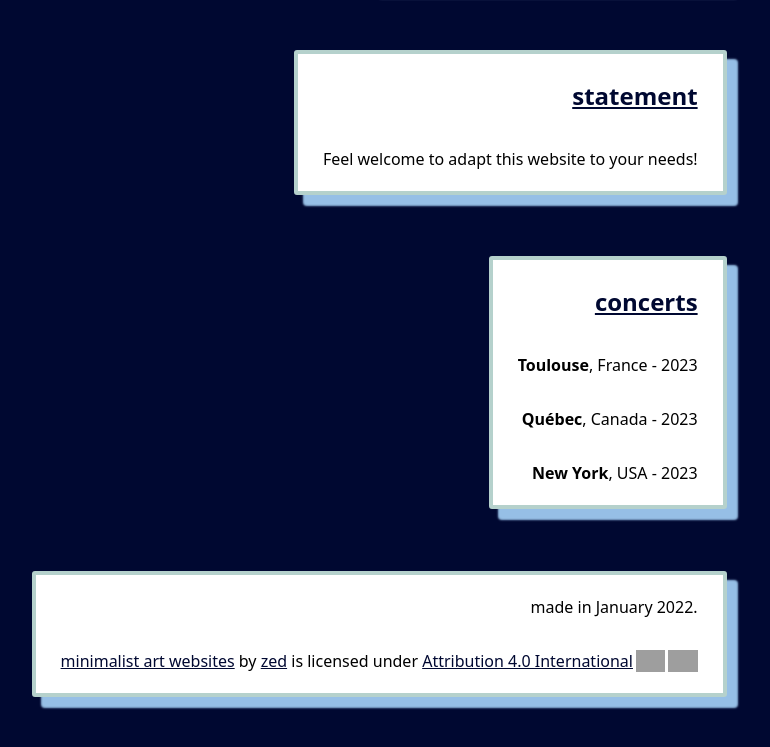
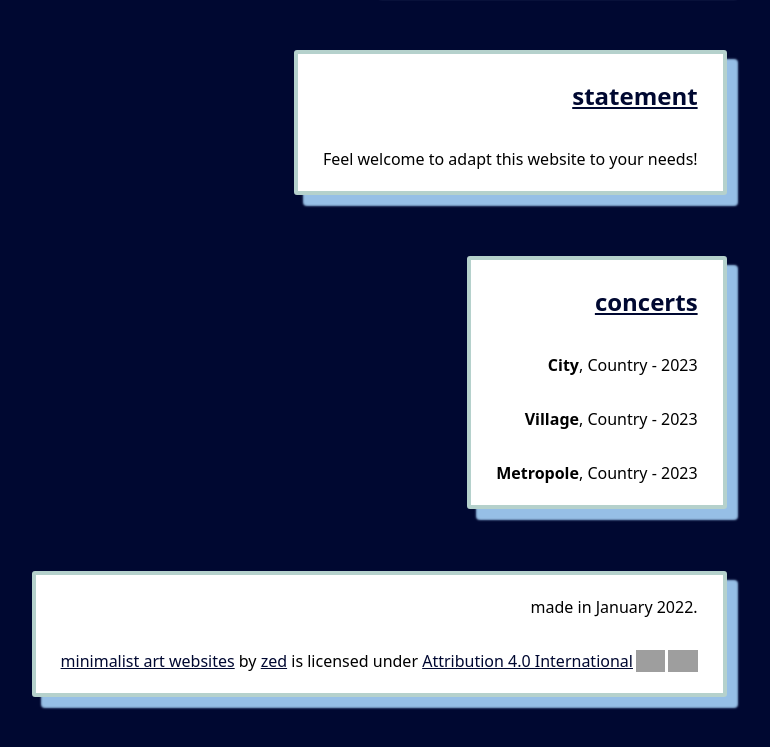
Before and after one commit to eviau/htmlfreewrites, a plain HTML site: page minimalistfieldrecording/minimalistfieldrecording.html in a window 1280 px wide. Shown: the part 863-1610 px from the top of the page, without its empty margins (478-1248 px from the left). Drawn offline with Linux system fonts and the light colour scheme; grey boxes are pictures that could not be loaded.

Commit message:
editing (#2)
* editing

* oups

```diff
--- a/minimalistfieldrecording/minimalistfieldrecording.html
+++ b/minimalistfieldrecording/minimalistfieldrecording.html
@@ -36,9 +36,9 @@
 
 		<div class="content">
 			<h2 id="concerts"><a href="#concerts">concerts</a></h2>
-			<p><b>Toulouse</b>, France - 2023</p>
-			<p><b>Québec</b>, Canada - 2023</p>
-			<p><b>New York</b>, USA - 2023</p>
+			<p><b>City</b>, Country - 2023</p>
+			<p><b>Village</b>, Country - 2023</p>
+			<p><b>Metropole</b>, Country - 2023</p>
 
 		</div>
 
```
